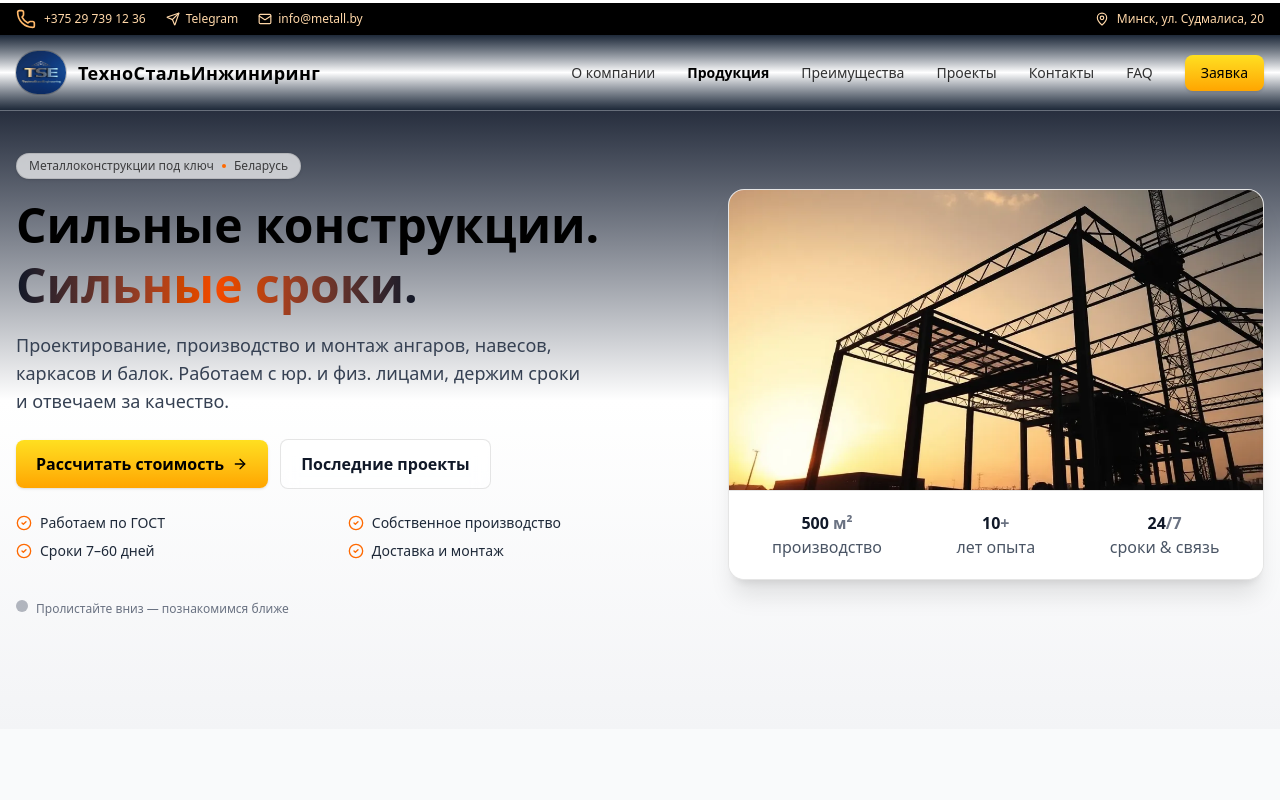
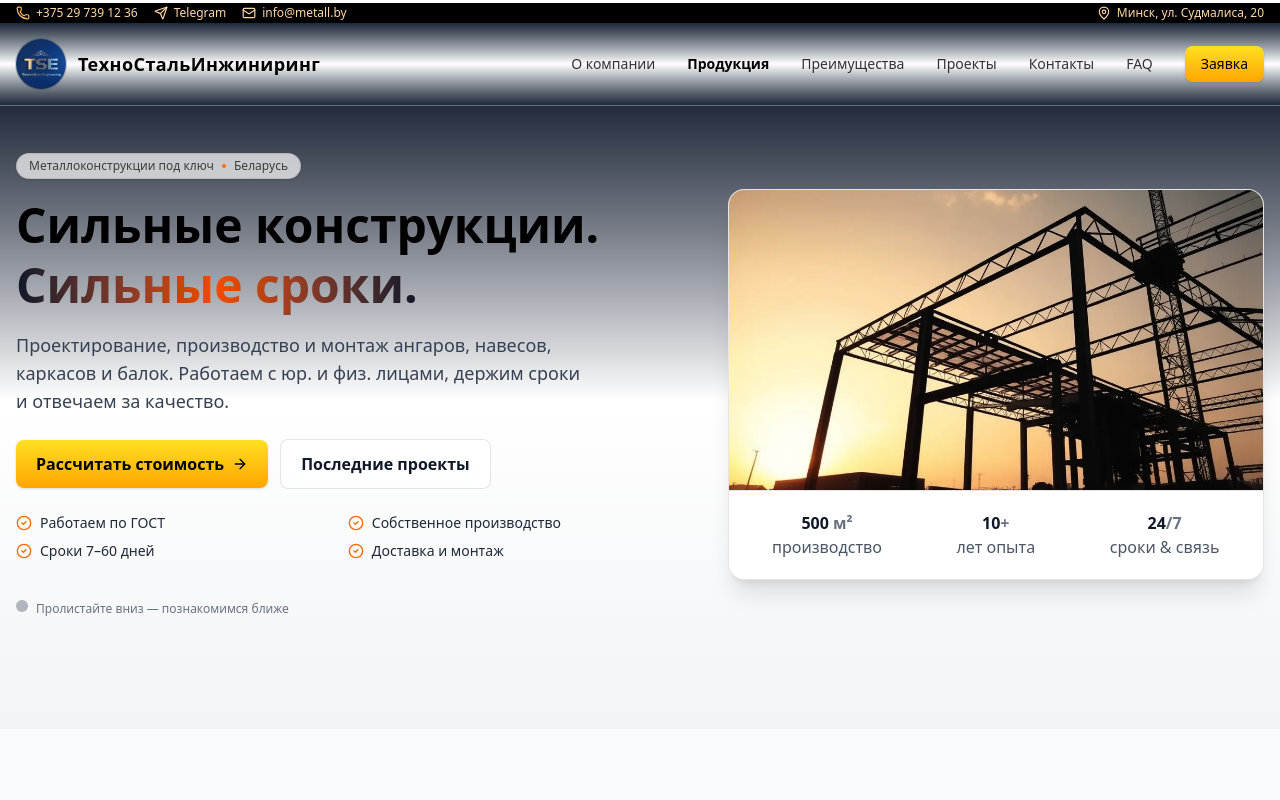
Before and after one commit to elenaKrayeva/tse, a Next.js app: page / in a window 1280 px wide. Shown: the top 800 px of the page. Built offline with nearby package versions, Linux system fonts and the light colour scheme.

Commit message:
fix paddings

```diff
--- a/src/components/Header.tsx
+++ b/src/components/Header.tsx
@@ -44,7 +44,6 @@ export default function Header() {
       .map((id) => document.getElementById(id))
       .filter(Boolean) as HTMLElement[];
     if (!sections.length) return;
-
     const io = new IntersectionObserver(
       (entries) => {
         const visible = entries
@@ -54,7 +53,6 @@ export default function Header() {
       },
       { rootMargin: "-40% 0px -55% 0px", threshold: [0, 0.25, 0.5, 0.75, 1] }
     );
-
     sections.forEach((s) => io.observe(s));
     return () => io.disconnect();
   }, []);
@@ -73,20 +71,17 @@ export default function Header() {
     <header className="fixed inset-x-0 top-0 z-50">
       {/* индикатор скролла */}
       <motion.div
-        className="h-[3px] bg-gradient-to-r from-yellow-300 via-orange-400 to-[#ffa500]"
+        className="h-[2px] sm:h-[3px] bg-gradient-to-r from-yellow-300 via-orange-400 to-[#ffa500]"
         style={{ width: `${progress}%` }}
         aria-hidden
       />
 
       {/* верхняя контактная полоска */}
       <div className="bg-black text-orange-200">
-        <div className="mx-auto flex max-w-container flex-col gap-1 px-4 py-1.5 text-xs sm:flex-row sm:items-center sm:justify-between">
-          <div className="flex flex-wrap justify-center items-center gap-x-5 gap-y-1">
-            <a
-              href="tel:+375297391236"
-              className="inline-flex items-center gap-2 hover:text-white"
-            >
-              <Phone className="h-5 w-5 text-orange-300" />
+        <div className="mx-auto flex max-w-container flex-col gap-1 px-4 py-0.5 text-[11px] sm:text-xs sm:flex-row sm:items-center sm:justify-between">
+          <div className="flex flex-wrap justify-center items-center gap-x-4 gap-y-1">
+            <a href="tel:+375297391236" className="inline-flex items-center gap-1.5 hover:text-white">
+              <Phone className="h-3.5 w-3.5 text-orange-300" />
               <span className="hidden md:inline">+375 29 739 12 36</span>
             </a>
             <a
@@ -97,14 +92,11 @@ export default function Header() {
             >
               <Send className="h-3.5 w-3.5" /> Telegram
             </a>
-            <a
-              href="mailto:info@metall.by"
-              className="inline-flex items-center gap-1.5 hover:text-orange-300"
-            >
+            <a href="mailto:info@metall.by" className="inline-flex items-center gap-1.5 hover:text-orange-300">
               <Mail className="h-3.5 w-3.5" /> info@metall.by
             </a>
           </div>
-          <div className="flex items-start justify-center gap-2 text-center sm:items-center sm:justify-start sm:text-left">
+          <div className="flex items-start justify-center gap-1.5 text-center sm:items-center sm:justify-start sm:text-left">
             <MapPin className="h-3.5 w-3.5 shrink-0" />
             <span className="hover:text-orange-300 whitespace-normal break-words">
               Минск, ул. Судмалиса, 20
@@ -121,18 +113,18 @@ export default function Header() {
           elevated && "shadow-[0_8px_28px_-12px_rgba(0,0,0,.55)]"
         )}
       >
-        <div className="mx-auto flex max-w-container items-center justify-between px-4 py-3 md:py-4">
+        <div className="mx-auto flex max-w-container items-center justify-between px-4 py-2 md:py-4">
           {/* логотип */}
-          <Link href="/" className="group flex items-center gap-3">
+          <Link href="/" className="group flex items-center gap-2 md:gap-3">
             <Image
               src="/logo_final.png"
               alt="Логотип"
-              width={50}
-              height={50}
-              className="rounded-full ring-1 ring-black/20"
+              width={36}
+              height={36}
+              className="rounded-full ring-1 ring-black/20 md:w-[50px] md:h-[50px]"
               priority
             />
-            <span className="hidden sm:inline text-lg font-semibold tracking-wide text-black">
+            <span className="hidden sm:inline text-base md:text-lg font-semibold tracking-wide text-black">
               ТехноСтальИнжиниринг
             </span>
           </Link>
@@ -140,11 +132,7 @@ export default function Header() {
           {/* десктоп меню */}
           <nav className="hidden lg:flex items-center gap-8">
             {NAV.map((item) => (
-              <a
-                key={item.href}
-                href={item.href}
-                className={linkCls(item.href)}
-              >
+              <a key={item.href} href={item.href} className={linkCls(item.href)}>
                 {item.label}
               </a>
             ))}
@@ -164,35 +152,22 @@ export default function Header() {
                   variant="ghost"
                   size="icon"
                   aria-label="Открыть меню"
-                  className="text-black"
+                  className="text-black h-9 w-9"
                 >
-                  {open ? (
-                    <X className="h-6 w-6" />
-                  ) : (
-                    <Menu className="h-6 w-6" />
-                  )}
+                  {open ? <X className="h-5 w-5" /> : <Menu className="h-5 w-5" />}
                 </Button>
               </SheetTrigger>
-              <SheetContent
-                side="right"
-                className="w-72 bg-black text-white border-white/10 p-6"
-              >
+              <SheetContent side="right" className="w-72 bg-black text-white border-white/10 p-6">
                 <div className="space-y-6">
-                  <Link
-                    href="/"
-                    className="flex items-center gap-3"
-                    onClick={() => setOpen(false)}
-                  >
+                  <Link href="/" className="flex items-center gap-3" onClick={() => setOpen(false)}>
                     <Image
                       src="/logo_final.png"
                       alt="Логотип"
-                      width={36}
-                      height={36}
+                      width={32}
+                      height={32}
                       className="rounded-full ring-1 ring-white/15"
                     />
-                    <span className="text-base font-semibold">
-                      ТехноСтальИнжиниринг
-                    </span>
+                    <span className="text-base font-semibold">ТехноСтальИнжиниринг</span>
                   </Link>
                   <div className="h-px bg-white/10" />
                   <nav className="grid gap-2">
@@ -222,16 +197,10 @@ export default function Header() {
                   </Button>
                   <div className="h-px bg-white/10" />
                   <div className="grid gap-3 text-white/80 text-sm">
-                    <a
-                      href="tel:+375297391236"
-                      className="inline-flex items-center gap-2 hover:text-white"
-                    >
+                    <a href="tel:+375297391236" className="inline-flex items-center gap-2 hover:text-white">
                       <Phone className="h-4 w-4" /> +375 29 739 12 36
                     </a>
-                    <a
-                      href="mailto:info@metall.by"
-                      className="inline-flex items-center gap-2 hover:text-white"
-                    >
+                    <a href="mailto:info@metall.by" className="inline-flex items-center gap-2 hover:text-white">
                       <Mail className="h-4 w-4" /> info@metall.by
                     </a>
                     <a
--- a/src/sections/About.tsx
+++ b/src/sections/About.tsx
@@ -15,7 +15,7 @@ export default function About() {
   const reduce = useReducedMotion();
 
   return (
-    <section id="about" className="bg-white py-16 sm:py-20">
+    <section id="about" className="bg-white pt-32 pb-16 sm:pt-36 sm:pb-20">
       <div className="mx-auto grid max-w-container grid-cols-1 items-center gap-12 px-4 lg:grid-cols-2 lg:gap-20">
         {/* Фотоблок: две перекрывающиеся карточки */}
         <div className="relative">
--- a/src/sections/Advantages.tsx
+++ b/src/sections/Advantages.tsx
@@ -14,7 +14,7 @@ const items = [
 
 export default function Advantages() {
   return (
-    <section id="advantages" className="bg-gray-50 py-16 sm:py-20">
+    <section id="advantages" className="bg-gray-50 pt-32 pb-16 sm:pt-36 sm:pb-20">
       <div className="mx-auto max-w-container px-4">
         <motion.h2
           initial={{ opacity: 0, y: 8 }}
--- a/src/sections/Contacts.tsx
+++ b/src/sections/Contacts.tsx
@@ -2,11 +2,11 @@
 
 import { Mail, Phone, MapPin } from "lucide-react";
 import { Dialog, DialogContent, DialogHeader, DialogTitle, DialogTrigger } from "@/components/ui/dialog";
-import ContactForm from "@/components/ContactForm"; // путь подправь под свой проект
+import ContactForm from "@/components/ContactForm";
 
 export default function Contacts() {
   return (
-    <section className="py-16 bg-gray-50" id="contact">
+    <section className="pt-32 pb-16 sm:pt-36 sm:pb-20 bg-gray-50" id="contacts">
       <div className="container mx-auto px-4">
         <h2 className="text-3xl font-bold text-center mb-10 bg-gradient-to-r from-orange-500 to-orange-600 bg-clip-text text-transparent">
           Свяжитесь с нами
--- a/src/sections/Faq.tsx
+++ b/src/sections/Faq.tsx
@@ -61,7 +61,7 @@ const faqs = [
 
 export default function Faq() {
   return (
-    <section id="faq" className="bg-gray-50 py-16 sm:py-20">
+    <section id="faq" className="bg-gray-50 pt-32 pb-16 sm:pt-36 sm:pb-20">
       <div className="mx-auto max-w-3xl px-4">
         <h2 className="text-center text-2xl font-bold text-gray-900 sm:text-3xl">
           Вопросы и ответы
--- a/src/sections/Products.tsx
+++ b/src/sections/Products.tsx
@@ -8,7 +8,7 @@ import { ArrowRight } from "lucide-react";
 
 export default function ProductsSection() {
   return (
-    <section id="products" className="bg-gray-50 py-16 sm:py-20">
+    <section id="products" className="bg-gray-50 pt-32 pb-16 sm:pt-36 sm:pb-20">
       <div className="mx-auto max-w-container px-4">
         <motion.h2
           initial={{ opacity: 0, y: 8 }}
--- a/src/sections/ProjectsSlider.tsx
+++ b/src/sections/ProjectsSlider.tsx
@@ -43,7 +43,7 @@ const photos = [
 
 export default function ProjectsPhotos() {
   return (
-    <section id="projects" className="bg-white py-14 sm:py-20">
+    <section id="projects" className="bg-white pt-32 pb-16 sm:pt-36 sm:pb-20">
       <h2 className="text-center text-2xl font-bold text-gray-900 sm:text-3xl">
         Последние работы
       </h2>
```
